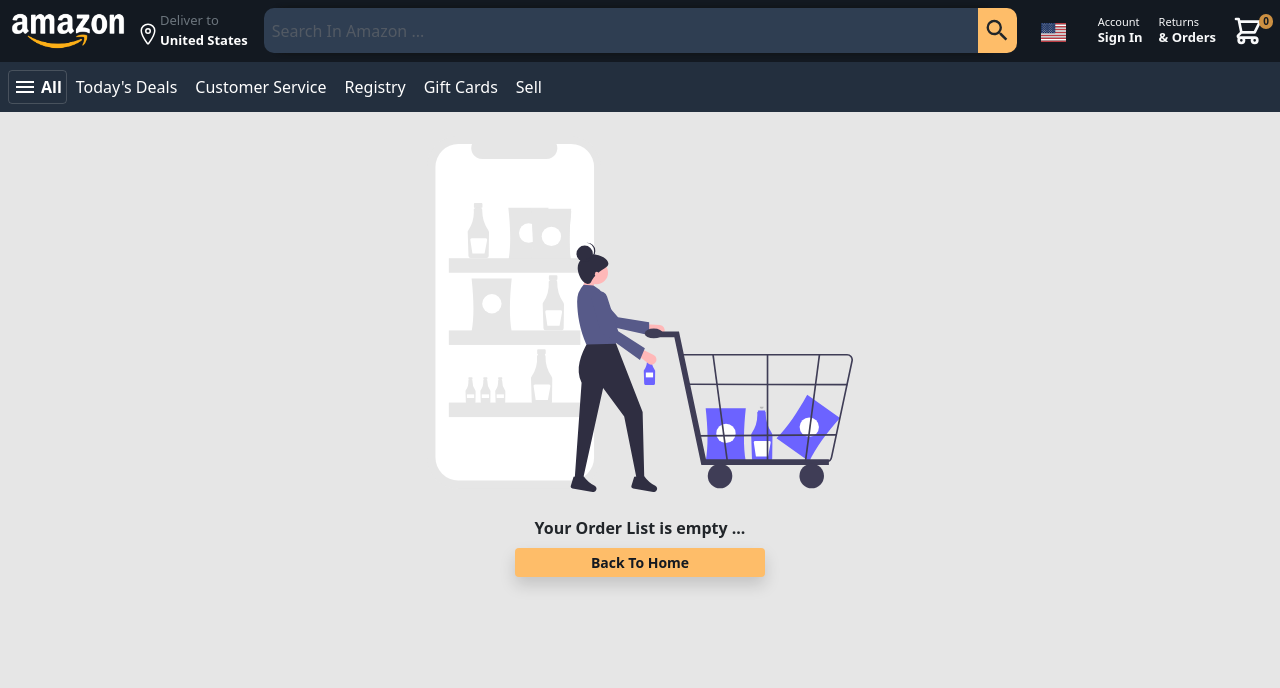
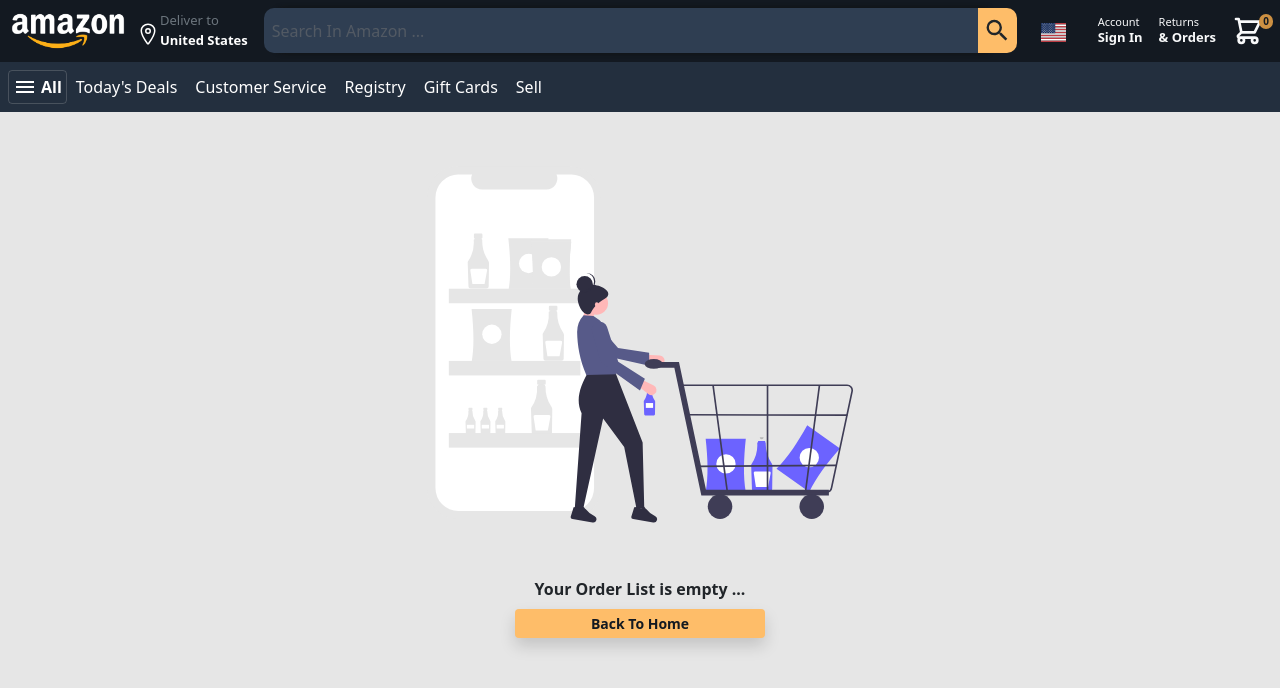
Before and after one commit to Mehdi-Zandian/amazon-clone, a React (Create React App) app: page /order in a window 1280 px wide. Shown: the top 688 px of the page. Built offline with nearby package versions, Linux system fonts and the light colour scheme.

Commit message:
update status code (trycatch) + placeholder for orders & checkout 🚀

```diff
--- a/src/components/CheckoutScreen/CheckoutScreen.js
+++ b/src/components/CheckoutScreen/CheckoutScreen.js
@@ -54,7 +54,11 @@ function CheckoutScreen() {
         <div className="w-100">
           {basket?.length === 0 ? (
             <div className="w-100">
-              <img src={emptyCart} className="col-4 mt-4 mx-auto d-block" />
+              <img
+                style={{ minHeight: "417px" }}
+                src={emptyCart}
+                className="col-4 mt-4 mx-auto d-block"
+              />
               <span className="fw-bold d-inline-block p-2 text-center mt-3 w-100">
                 Your Shopping basket is empty ... <br />{" "}
                 {order.length > 0 ? (
--- a/src/components/HomeScreen/HomeScreen.js
+++ b/src/components/HomeScreen/HomeScreen.js
@@ -14,7 +14,7 @@ import { Fragment, useEffect, useState } from "react";
 
 function HomeScreen() {
   // get products from API
-  const [products, setProducts] = useState(null);
+  const [products, setProducts] = useState([]);
 
   // notif
   const showNotif = (text) => {
@@ -38,7 +38,7 @@ function HomeScreen() {
         const res = await axios.get(`${requests.fetchAllProducts}?limit=15`, {
           signal: abortCont.signal,
         });
-        if (res.statusText !== "OK") throw Error("Something Went Wrong !");
+        if (res.status !== 200) throw Error("Something Went Wrong !");
         const data = await res.data;
         setProducts(data);
       } catch (err) {
@@ -61,7 +61,7 @@ function HomeScreen() {
       />
       <div className="homeScreen__wrapper mx-auto">
         <div className="homeScreen__row mx-2">
-          {products ? (
+          {products?.length != 0 ? (
             products.map((p, index) => {
               return (
                 <Fragment key={p?.id}>
--- a/src/components/HomeScreen/HomeScreen.scss
+++ b/src/components/HomeScreen/HomeScreen.scss
@@ -58,6 +58,7 @@ body {
     height: 100vh;
     background-color: rgba(0, 0, 0, 0.7);
   }
+
   .loader {
     position: absolute;
     left: 48%;
--- a/src/components/OrderList/OrderList.js
+++ b/src/components/OrderList/OrderList.js
@@ -28,7 +28,11 @@ function OrderList() {
     <div className="mx-auto" style={{ maxWidth: "1500px" }}>
       {order?.length === 0 ? (
         <div className="w-100">
-          <img src={emptyOrder} className="col-4 mt-4 mx-auto d-block" />
+          <img
+            style={{ minHeight: "417px" }}
+            src={emptyOrder}
+            className="col-4 mt-4 mx-auto d-block"
+          />
           <span className="fw-bold d-inline-block p-2 text-center mt-3 w-100">
             Your Order List is empty ... <br />{" "}
             {basket.length > 0 ? (
```
